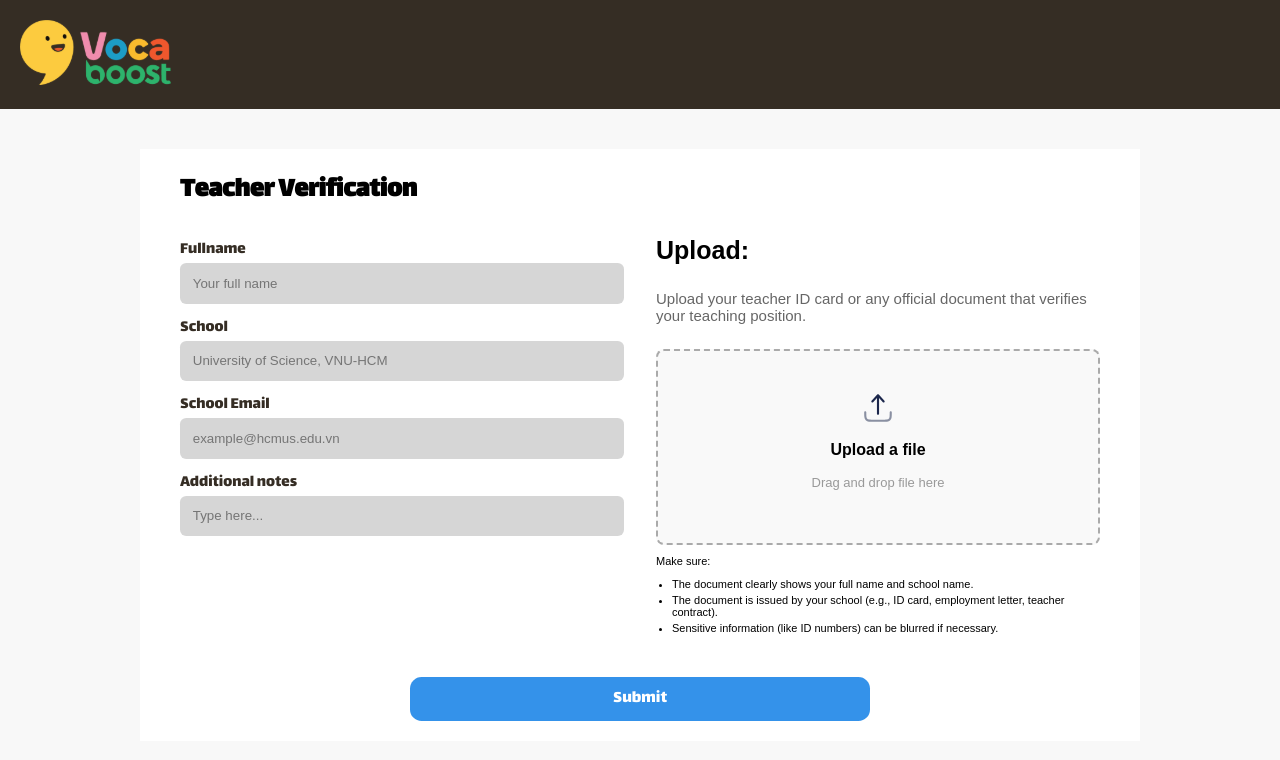
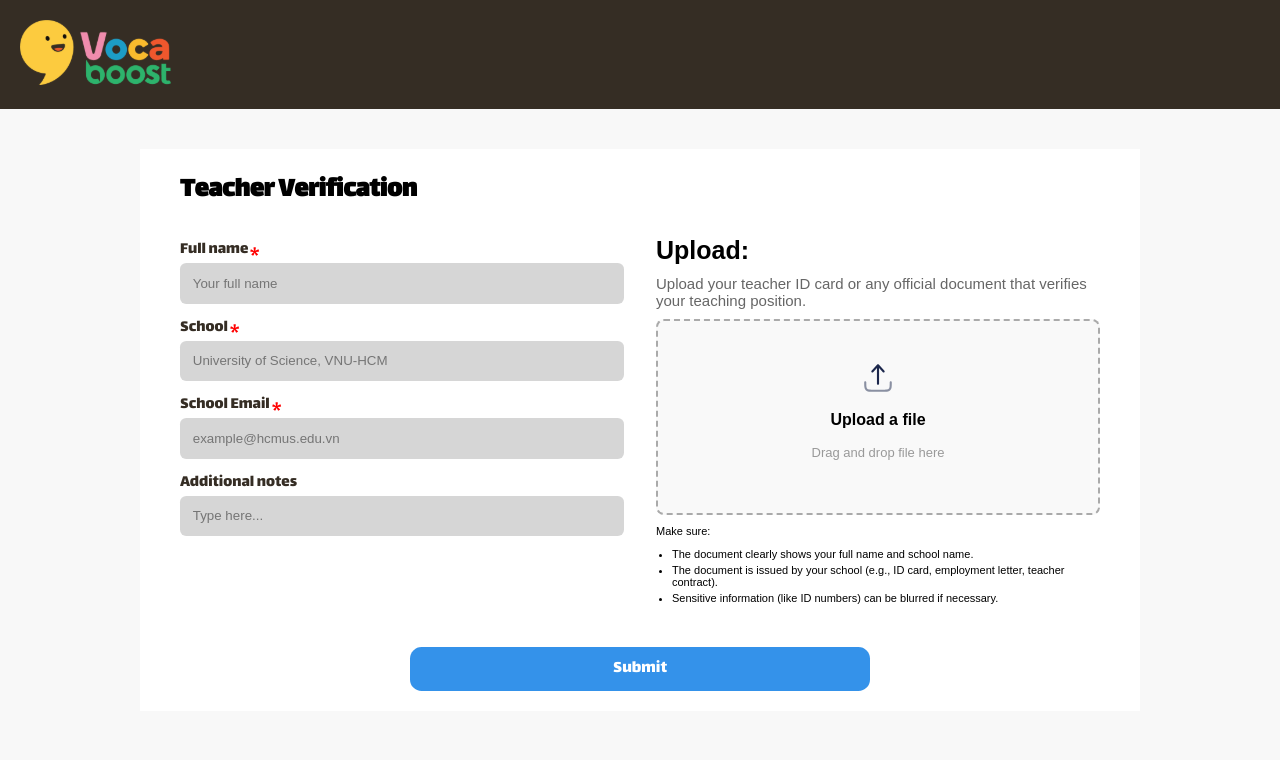
Before and after one commit to petiheo/VocaBoost, a React (Vite) app in the folder frontend/: page /teacher-verification in a window 1280 px wide. Shown: the top 760 px of the page. Built offline with nearby package versions, Linux system fonts and the light colour scheme; a web font is replaced by a local one.

Commit message:
update(auth): add red asterisk for teacher verfication page and update component <AccountPageInput

```diff
--- a/frontend/src/assets/Auth/index.jsx
+++ b/frontend/src/assets/Auth/index.jsx
@@ -1,5 +1,5 @@
 import SignInSignUpBG from "../Auth/signin-signup-background.svg"
-
+import RedAsterisk from "../Auth/red-asterisk.svg"
 export {
-    SignInSignUpBG,
+    SignInSignUpBG, RedAsterisk
 }
--- a/frontend/src/components/AccountPageInput.jsx
+++ b/frontend/src/components/AccountPageInput.jsx
@@ -11,7 +11,10 @@ const Input = (props) => {
 
     return (
         <div className="input">
-            {props.label && <label htmlFor={props.id || props.name}>{props.label}</label>}
+            {props.label && <label htmlFor={props.id || props.name}>
+                {props.label}
+                {props.labelIcon && <img src={props.labelIcon} alt="required" style={{marginLeft: "2px", verticalAlign: "middle"}}/>}
+            </label>}
             <div className="input__container">
                 <input
                     ref={inputRef}
--- a/frontend/src/index.css
+++ b/frontend/src/index.css
@@ -281,6 +281,7 @@
 }
 .teacher-verification__upload-description {
   font-size: 15px;
+  margin: 0;
   color: #666;
 }
 .teacher-verification__upload-box {
--- a/frontend/src/pages/Auth/AuthVerify.jsx
+++ b/frontend/src/pages/Auth/AuthVerify.jsx
@@ -29,7 +29,7 @@ export default function AuthVerify() {
       }
 
       // Chuyển sang homepage/dashboard
-      navigate("/homepage");
+      navigate("/select-user-type");
     } else {
       navigate("/login");
     }
--- a/frontend/src/pages/Auth/SelectUserType.jsx
+++ b/frontend/src/pages/Auth/SelectUserType.jsx
@@ -15,7 +15,7 @@ export default function SelectUserType() {
                     <img src={LearnerPattern} alt="learner-pattern" className="learner-pattern" width="60px" />
                 </Link>
 
-                <Link to="/homepage" className="select-teacher-type">
+                <Link to="/teacher-verification" className="select-teacher-type">
                     <h3>Teacher</h3>
                     <div className="pattern">
                         <img src={TeacherPattern1} alt="teacher-pattern1" className="teacher-pattern1" width="60px" />
--- a/frontend/src/pages/Auth/Signin.jsx
+++ b/frontend/src/pages/Auth/Signin.jsx
@@ -28,7 +28,7 @@ export default function Login() {
         try {
             const res = await authService.login(email, password);
             const check = await authService.getAccountStatus(email);
-            if (check?.emailVerified)
+            if (check?.data?.emailVerified)
                 navigate("/homepage");
             else
                 navigate("/checkYourMail")
--- a/frontend/src/pages/Auth/TeacherVerification.jsx
+++ b/frontend/src/pages/Auth/TeacherVerification.jsx
@@ -4,6 +4,7 @@ import { useState } from "react";
 import Logo from "../../components/Logo";
 import { UploadPattern } from "../../assets/icons";
 import AccountPageInput from "../../components/AccountPageInput";
+import { RedAsterisk } from "../../assets/Auth";
 
 export default function TeacherVerification() {
     const [previewImage, setPreviewImage] = useState(null);
@@ -34,14 +35,17 @@ export default function TeacherVerification() {
                     {/* Left side form */}
                     <div className="teacher-verification__form-left">
                         <AccountPageInput
-                            label="Fullname"
+                            label="Full name"
+                            labelIcon={RedAsterisk}
                             name="fullname"
                             type="text"
                             placeholder="Your full name"
                             required
                         />
+
                         <AccountPageInput
                             label="School"
+                            labelIcon={RedAsterisk}
                             name="school"
                             type="text"
                             placeholder="University of Science, VNU-HCM"
@@ -49,6 +53,7 @@ export default function TeacherVerification() {
                         />
                         <AccountPageInput
                             label="School Email"
+                            labelIcon = {RedAsterisk}
                             name="email"
                             type="text"
                             placeholder="example@hcmus.edu.vn"
@@ -84,7 +89,7 @@ export default function TeacherVerification() {
 
                             {previewImage && (
                                 <div className="teacher-verification__preview">
-                                    <img src={previewImage} alt="Preview"  />
+                                    <img src={previewImage} alt="Preview" />
                                 </div>
                             )}
                         </div>
--- a/frontend/src/scss/Auth/_TeacherVerification.scss
+++ b/frontend/src/scss/Auth/_TeacherVerification.scss
@@ -41,6 +41,11 @@ $text-color: #352D24;
     font-family: $font-inriasans;
   }
 
+  // &__input{
+  //   display: flex;
+  //   gap: 2px;
+  // }
+
   &__upload-label {
     font-weight: 600;
     font-size: 25px;
@@ -48,6 +53,7 @@ $text-color: #352D24;
 
   &__upload-description {
     font-size: 15px;
+    margin: 0;
     color: #666;
   }
 
--- a/frontend/src/services/Auth/authService.js
+++ b/frontend/src/services/Auth/authService.js
@@ -47,9 +47,7 @@ const authService = {
 
   // 9. Get account status
   getAccountStatus: async (email) => {
-    const res = await api.post("/auth/get-account-status", {
-      data: {email: email}
-    })
+    const res = await api.post("/auth/get-account-status", {email: email})
     return res.data;
   },
 
```
Also changed, not shown: frontend/src/assets/Auth/red-asterisk.svg (added), 1 other file (tests, documents, lock files or other folders).
